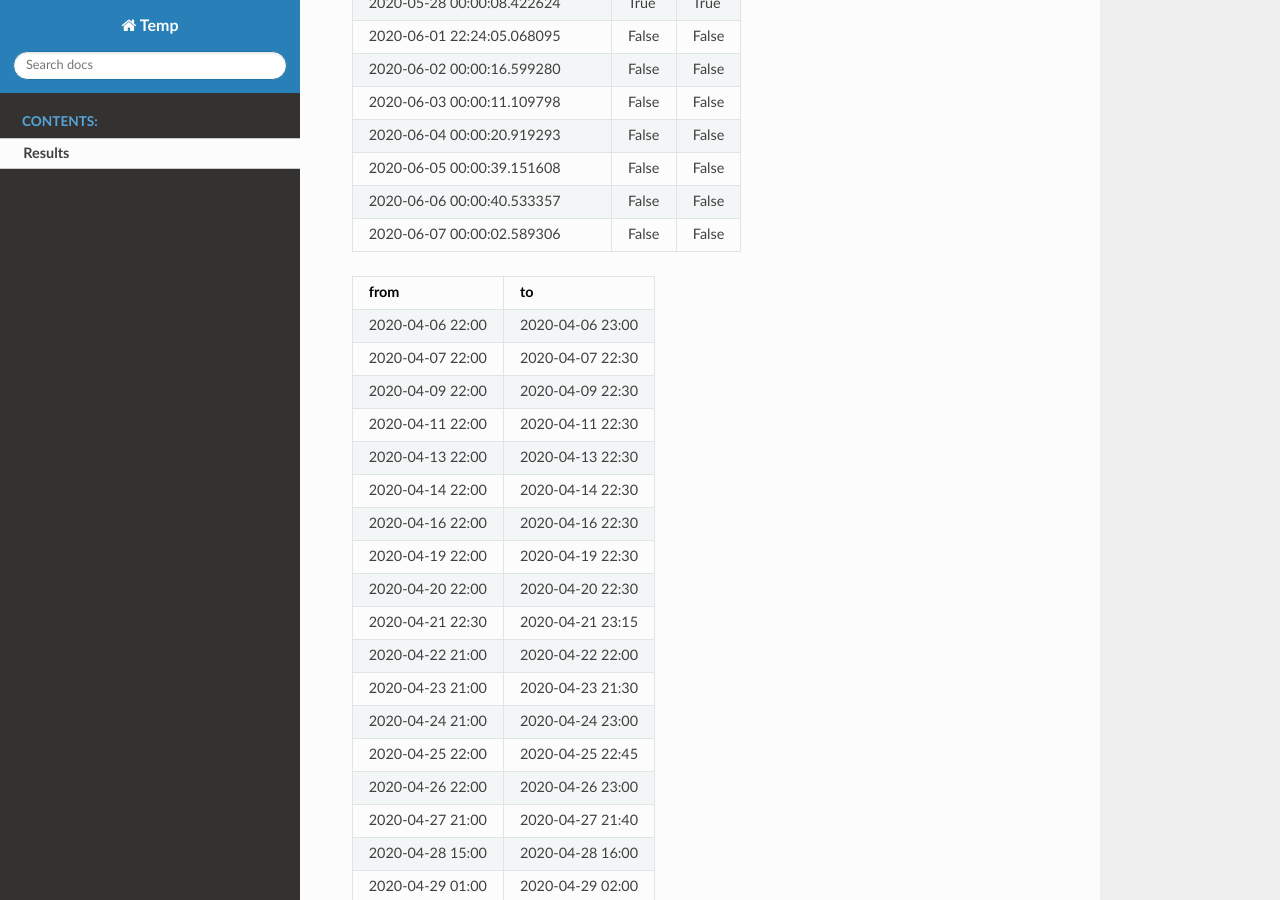
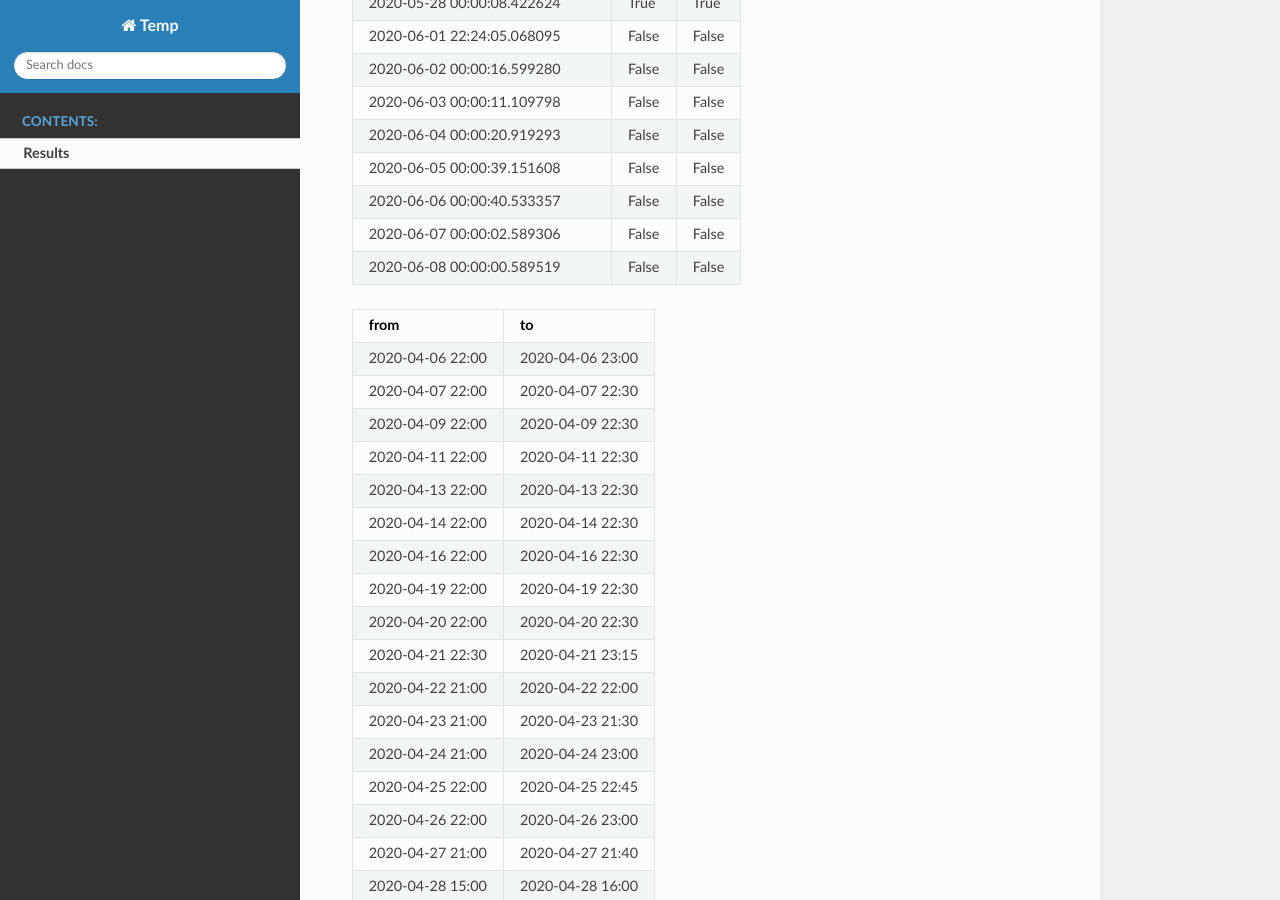
Before and after one commit to shlomow/queries-results, a Sphinx documentation site: the page built from source/results.rst, in a window 1280 px wide and 900 px high, scrolled down 1970 px. Built offline with Sphinx 7.4.7 and the Read the Docs theme 2.0.0, drawn with Linux system fonts in a browser that asks for light colours.

Commit message:
update results

```diff
--- a/source/results.rst
+++ b/source/results.rst
@@ -68,6 +68,7 @@ third experiment: 2.06.2020
    2020-06-05 00:00:39.151608, False, False
    2020-06-06 00:00:40.533357, False, False
    2020-06-07 00:00:02.589306, False, False
+   2020-06-08 00:00:00.589519, False, False
 
 .. csv-table::
    :header: "from", "to"
```
Also changed, not shown: results.json (+1 -1 lines).
